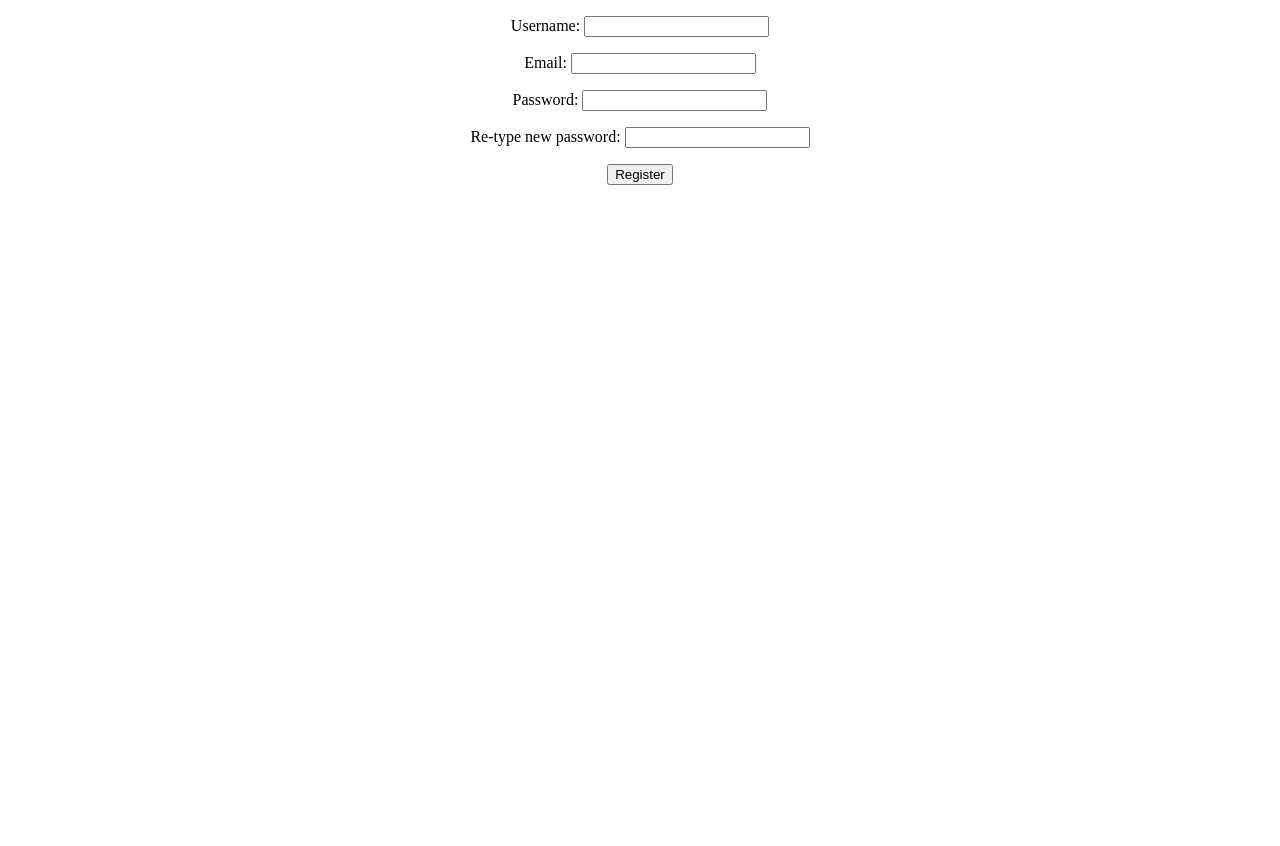
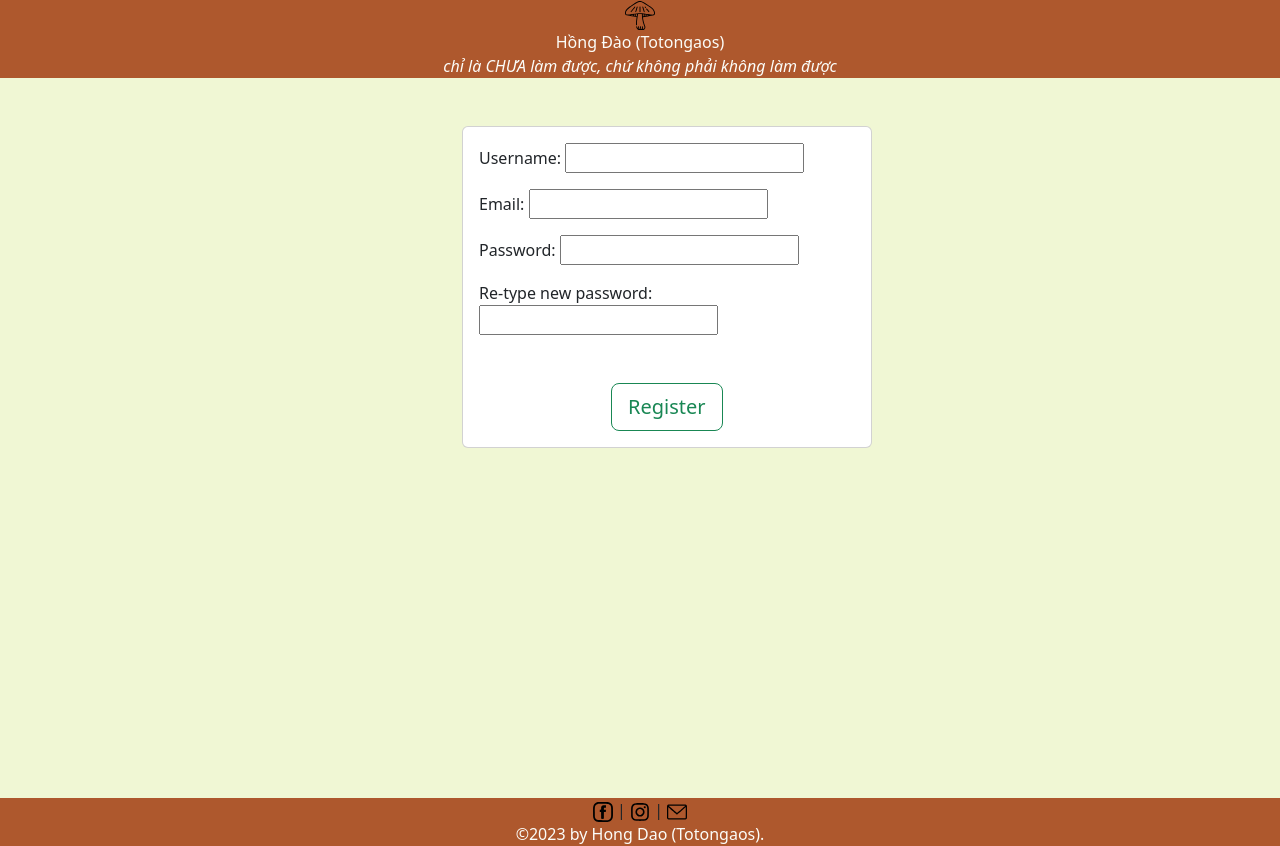
Before and after one commit to totongaos/PythonDjango1, a Django app: page /register/ in a window 1280 px wide. Before the commit the page ends 185 px from the top, so only its background shows below. Run offline with Django 4.2, Linux system fonts and the light colour scheme; some libraries are stand-ins or nearby versions.

Commit message:
lan 2 10.10.2023

```diff
--- a/home/form.py
+++ b/home/form.py
@@ -2,7 +2,6 @@ from django import forms
 import re #bieu thuc chinh quy
 from django.contrib.auth.models import User
 from django.core.exceptions import ObjectDoesNotExist
-
 
 class RegistrationForm(forms.Form):
     username = forms.CharField(label='Username', max_length=30)
--- a/home/templates/pages/register.html
+++ b/home/templates/pages/register.html
@@ -4,22 +4,58 @@
     <meta charset="UTF-8">
     <meta name="viewport" content="width=device-width, initial-scale=1.0">
     <meta http-equiv="X-UA-Compatible" content="ie=edge">
+    {% load static %}
+    <link rel="stylesheet" href=" {% static 'css/bootstrap.min.css' %}" type="text/css">
     <title >Register</title>
+    <style>
+        html, body {
+            height : 100%;
+            background-color : #f0f7d4;
+        }
+    </style>
+</head>
+<body>
 
-</head>
+<header>
+        <div class="row" style="background-color : #ae582d; min-height:10%">
+            <center><img src="{% static 'img/mushroom.svg'  %}" style="height:30px; width:30px"></center>
+            <center><span class="color_11 wixui-rich-text__text" style="color: #fcfdf9">Hồng Đào (Totongaos)</span></center>
+            <center><span class="color_11 wixui-rich-text__text" style="color: #fcfdf9"><i>chỉ là CHƯA làm được, chứ không phải không làm được</i></span></center>
+        </div>
+    </header>
 
-<body>
-<center>
-<!--  action="." ->  khi nhấn nút ‘register’ → load lại đường dẫn url
-      method="POST" sẽ ẩn đi data khi user login/logout
--->
-    <form action="." method="POST">
-        {% csrf_token %}
-        {{form.as_p}}
+<div class="container" style="min-height:90%">
+    <div class="row">
+        <div class="col-sm-4"></div>
+        <div class="col-sm-6">
+            <div class="card mt-5 w-75">
+                <!--  action="." ->  khi nhấn nút ‘register’ → load lại đường dẫn url
+                      method="POST" sẽ ẩn đi data khi user login/logout-->
+                <form action="." method="POST" >
+                    <div class="card-body">
+                        {% csrf_token %}
+                        {{form.as_p}}
+                    </div>
+                    <center><div class="card-body">
+                        <input type="submit" class="btn btn-lg btn-outline-success" value="Register"/>
+                    </div></center>
+                </form>
+            </div>
+        </div>
+        <div class="col-sm-4"></div>
+    </div>
+</div>
 
-<!--        #.as_p các input sẽ show theo 1 cột dọc-->
-        <input type="submit" value="Register"/>
-    </form>
-</center>
+<footer>
+    <div class="row" style="background-color : #ae582d">
+        <center>
+            <a href="https://www.facebook.com/totongaos"><img src="{% static 'img/facebook.svg' %}" style="width: 20px; height: 20px; object-fit: cover;"></a>
+            | <a href="https://www.instagram.com/_erica0511/"><img src="{% static 'img/instagram.svg' %}" style="width: 20px; height: 20px; object-fit: cover;"></a>
+            | <a data-auto-recognition="true" href="mailto:hongdao05112000@gmail.com"><img src="{% static 'img/gmail.svg' %}" style="width: 20px; height: 20px; object-fit: cover;"></a>
+        </center>
+        <center><span class="color_11 wixui-rich-text__text" style="color: #fcfdf9">©2023 by Hong Dao (Totongaos).</span></center>
+    </div>
+</footer>
+
 </body>
 </html>
```
Also changed, not shown: home/templates/pages/base.html (indentation only).
